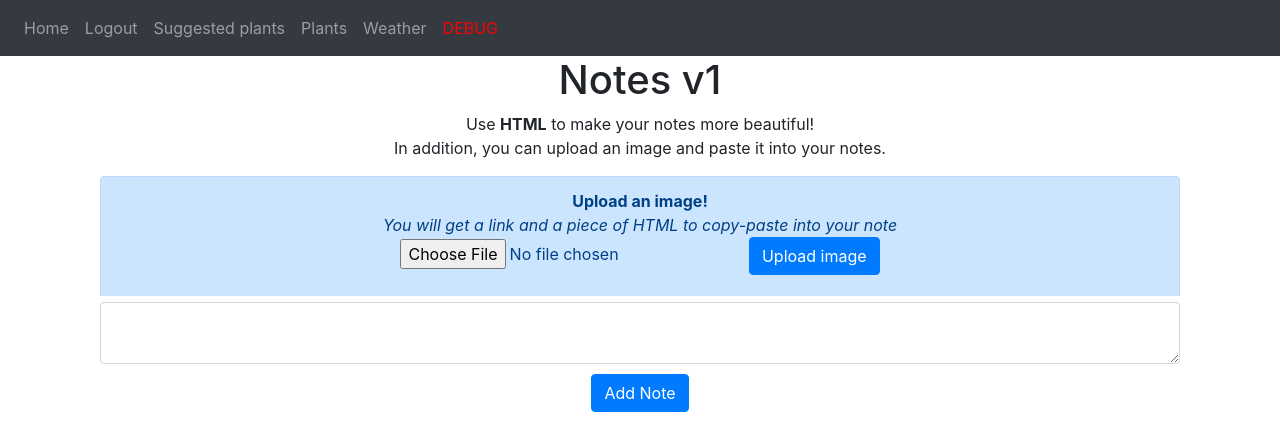
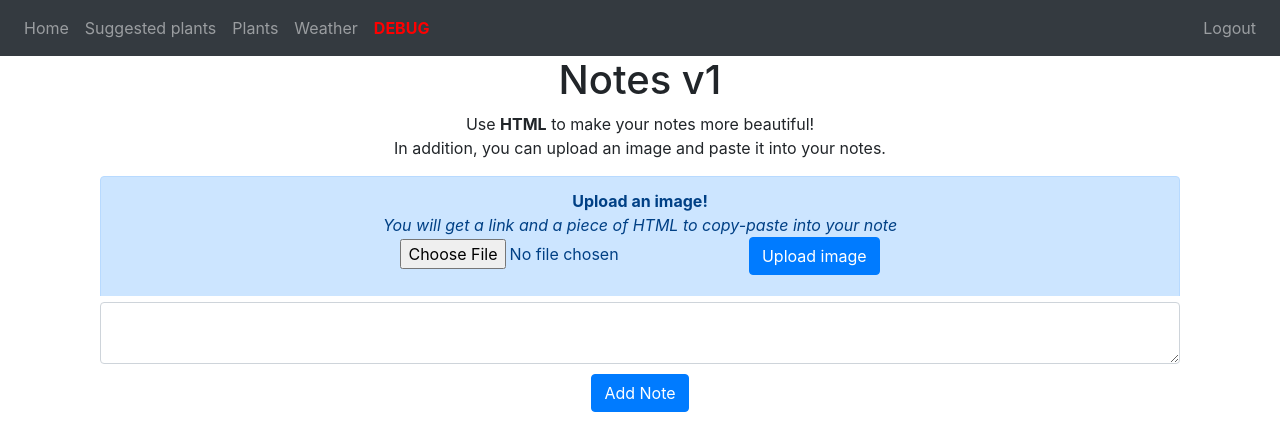
Before and after one commit to WaterLord7788/WEBLASTER, a Flask app: page / in a window 1280 px wide. Shown: the top 421 px of the page. Run offline with Flask 2, Linux system fonts and the light colour scheme; a user stored in the database is signed in; data that the repository does not hold is empty; some libraries are stand-ins or nearby versions.

Commit message:
Navbar UI improved.

```diff
--- a/website/templates/base.html
+++ b/website/templates/base.html
@@ -33,7 +33,6 @@
         <div class="navbar-nav">
           {% if user.is_authenticated %}
           <a class="nav-item nav-link" id="home" href="/">Home</a>
-          <a class="nav-item nav-link" id="logout" href="/logout">Logout</a>
             {% if user.email == "kristian.paivinen@yahoo.com" %}
               <a class="nav-item nav-link" id="home" href="/suggestions">Suggested plants</a>
             {% endif %}
@@ -45,8 +44,18 @@
           <a class="nav-item nav-link" id="home" href="/weather">Weather</a>
           {% if user.is_authenticated %}
             {% if user.email == "kristian.paivinen@yahoo.com" %}
-              <a class="nav-item nav-link" style="color: red" id="home" href="/debug">DEBUG</a>
+              <a class="nav-item nav-link" style="color: red" id="home" href="/debug"><b>DEBUG</b></a>
             {% endif %}
+          {% endif %}
+        </div>
+          {% if user.is_authenticated %}
+            <div class="navbar-collapse collapse w-25 order-3 dual-collapse2">
+              <ul class="navbar-nav ml-auto">
+                  <li class="nav-item">
+                    <a class="nav-item nav-link" id="logout" href="/logout" align="right">Logout</a>
+                  </li>
+              </ul>
+            </div>
           {% endif %}
         </div>
       </div>
```
Also changed, not shown: website/database.db.
